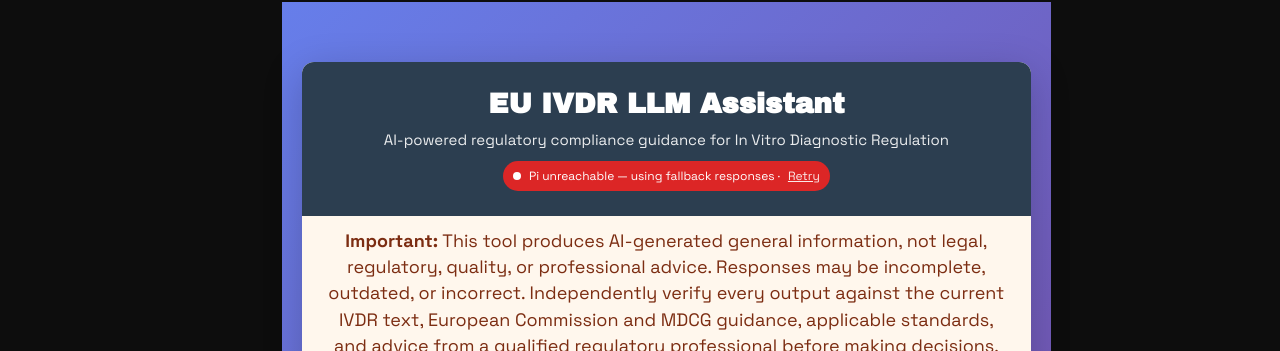
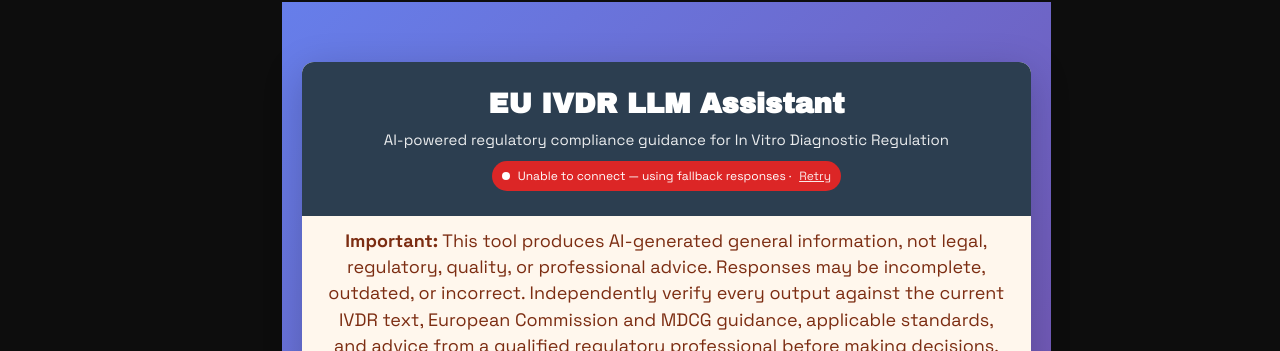
Before and after one commit to eddiemorrissey/eddiemorrissey.github.io, a Jekyll site: the page built from _pages/euivdr-llm.html, in a window 1280 px wide and 900 px high. Shown: the part 146-497 px from the top of the window. Built offline with Jekyll 4.4.1, drawn with Linux system fonts in a browser that asks for light colours.

Commit message:
Hide backend/model/Pi details from EU IVDR LLM status badge
The status indicator previously exposed implementation details
(e.g. "Pi connected • ollama • Model: qwen2.5:0.5b"). Simplified to
generic connection status messages without infrastructure details.

Co-authored-by: Copilot <223556219+Copilot@users.noreply.github.com>

```diff
--- a/_pages/euivdr-llm.html
+++ b/_pages/euivdr-llm.html
@@ -287,7 +287,7 @@ author_profile: false
         <div class="euivdr-chat-header">
             <h1>EU IVDR LLM Assistant</h1>
             <p>AI-powered regulatory compliance guidance for In Vitro Diagnostic Regulation</p>
-            <div id="euivdrStatus" class="euivdr-status" aria-live="polite"><span class="dot"></span> Connecting to Pi…</div>
+            <div id="euivdrStatus" class="euivdr-status" aria-live="polite"><span class="dot"></span> Connecting…</div>
         </div>
 
         <p class="euivdr-disclaimer" role="note">
@@ -376,7 +376,7 @@ document.addEventListener('DOMContentLoaded', function () {
             '',
             ...FALLBACK_TOPICS.map((topic) => `• ${topic}`),
             '',
-            'Please try your question again in a moment if the Pi connection is still starting up.'
+            'Please try your question again in a moment if the connection is still starting up.'
         ].join('\n');
     }
 
@@ -399,7 +399,7 @@ document.addEventListener('DOMContentLoaded', function () {
     }
 
     async function updateStatus() {
-        setStatus('', 'Checking Pi…', false);
+        setStatus('', 'Checking connection…', false);
 
         try {
             const response = await fetch(`${BASE_URL}/health`, {
@@ -412,17 +412,15 @@ document.addEventListener('DOMContentLoaded', function () {
             }
 
             const health = await response.json();
-            const model = (health.model || CFG_MODEL || 'unknown').trim();
-            const backend = health.backend === 'llamacpp' ? 'llama.cpp' : (health.backend || 'ollama');
 
             if (health.reachable) {
-                setStatus('ok', `Pi connected • ${backend} • Model: ${model}`, true);
+                setStatus('ok', 'Connected', true);
             } else {
-                setStatus('warn', 'Pi reachable but model backend is unavailable', true);
+                setStatus('warn', 'Service temporarily unavailable', true);
             }
         } catch (error) {
             console.error('EU IVDR health check failed:', error);
-            setStatus('err', 'Pi unreachable — using fallback responses', true);
+            setStatus('err', 'Unable to connect — using fallback responses', true);
         }
     }
 
@@ -497,18 +495,16 @@ document.addEventListener('DOMContentLoaded', function () {
 
             if (data && typeof data.response === 'string' && data.response.trim()) {
                 addMessage(data.response, 'bot');
-                const backend = data.backend === 'llamacpp' ? 'llama.cpp' : (data.backend || 'ollama');
-                const model = (data.model || CFG_MODEL || 'unknown').trim();
-                setStatus('ok', `Pi connected • ${backend} • Model: ${model}`, true);
+                setStatus('ok', 'Connected', true);
             } else {
                 addMessage(getFallbackResponse(), 'bot');
-                setStatus('warn', 'Pi responded with an empty message', true);
+                setStatus('warn', 'Received an empty response', true);
             }
         } catch (error) {
             console.error('EU IVDR chat request failed:', error);
             typingIndicator.remove();
             addMessage(getFallbackResponse(), 'bot');
-            setStatus('err', 'Pi unreachable — using fallback responses', true);
+            setStatus('err', 'Unable to connect — using fallback responses', true);
         } finally {
             messageInput.disabled = false;
             sendButton.disabled = false;
```
